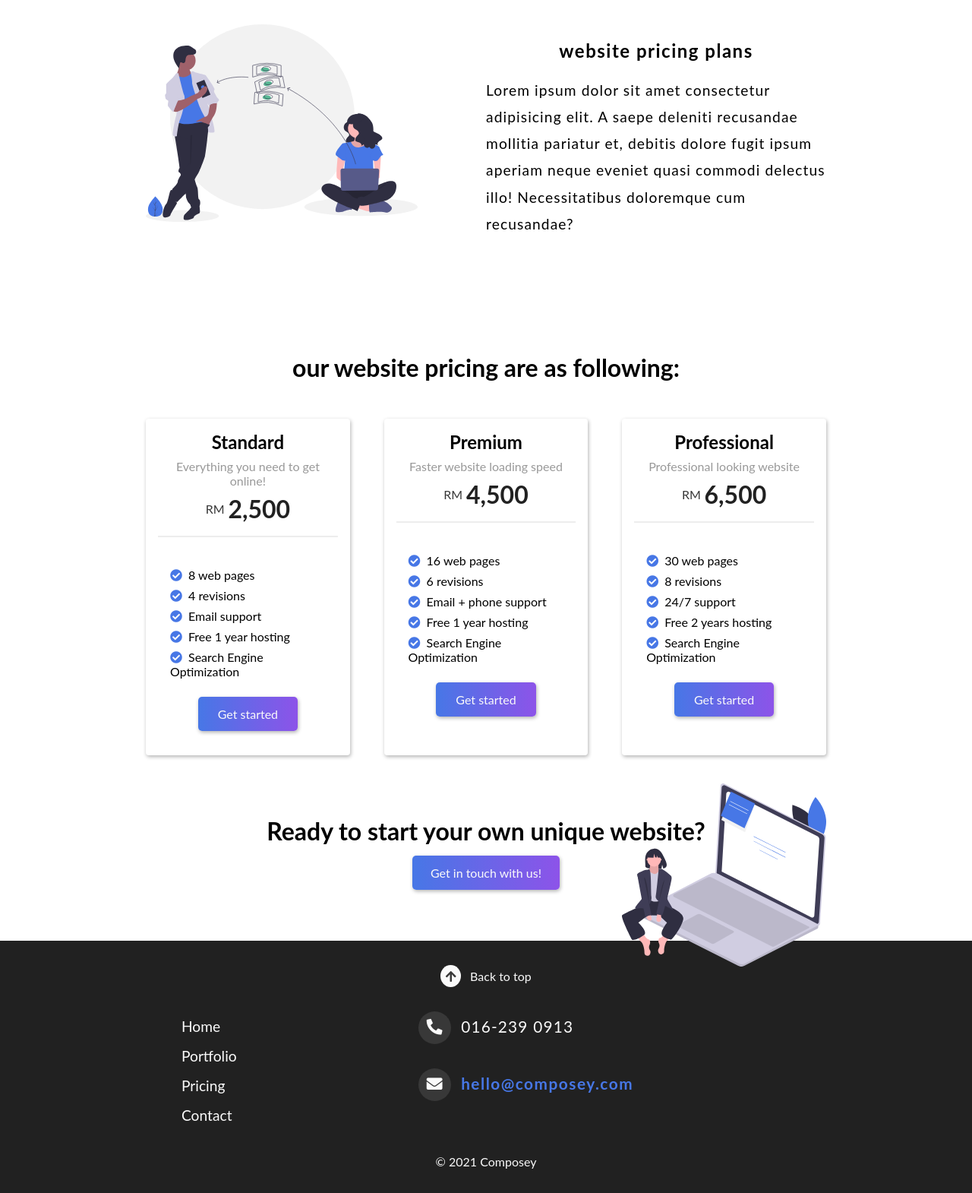
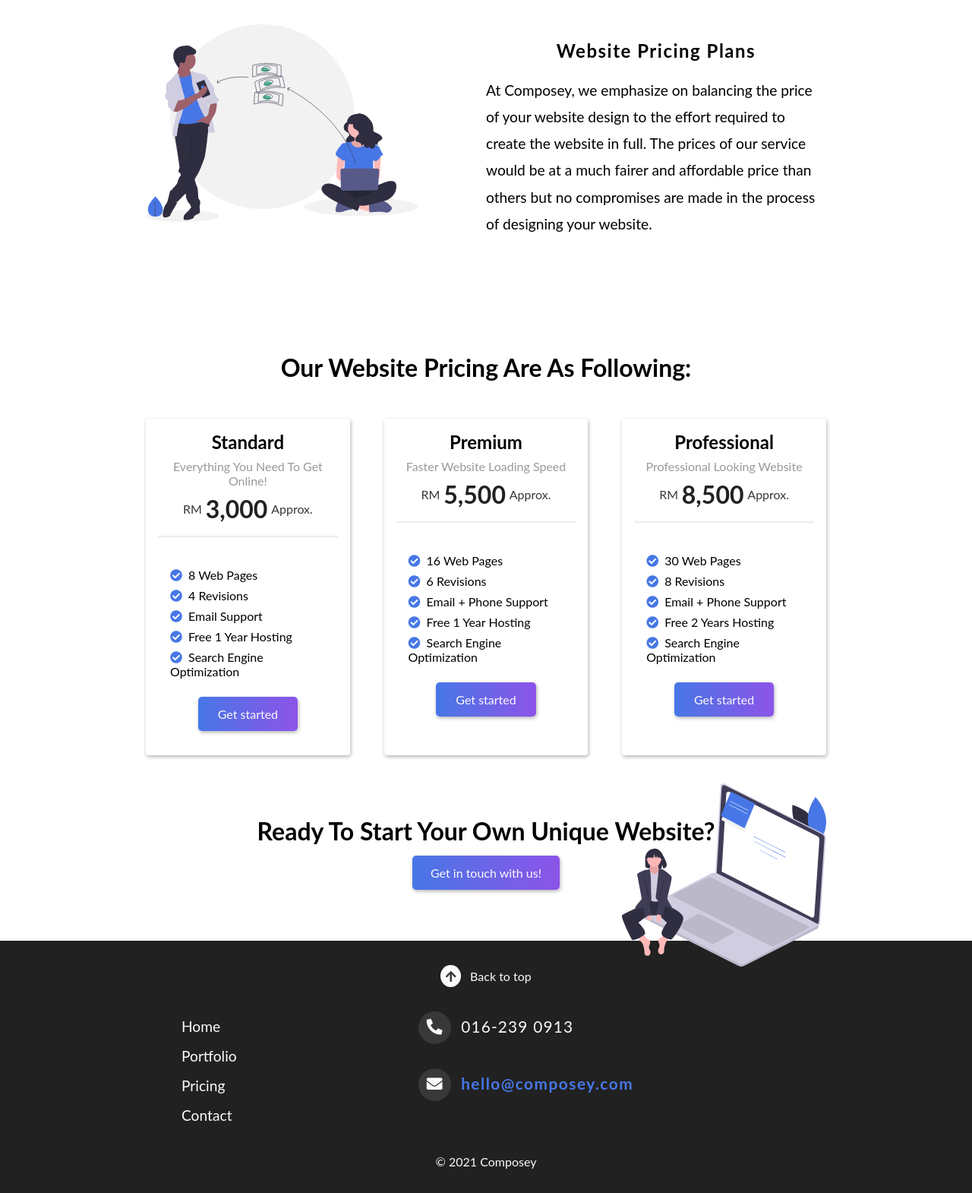
Before and after one commit to wilsonteh/web1201-composey_website-design-service, a PHP site: page /pages/pricing.php in a window 1280 px wide. Shown: the part 71-1641 px from the top of the page at 76% size. Run offline with PHP 8.4, Linux system fonts and the light colour scheme.

Commit message:
Add text content and fixed text capitalization

```diff
--- a/css/index.css
+++ b/css/index.css
@@ -117,7 +117,6 @@
 .about-us .text {
    font-size: 1.2rem;
    line-height: 2.2rem;
-   letter-spacing: 1.1px;
    text-align: center;
    padding: 0 0 0 2rem;
 }
@@ -139,7 +138,6 @@
    justify-content: center;
    font-size: 1.2rem;
    line-height: 2.2rem;
-   letter-spacing: 1.1px;
    padding: 0 2rem;
    text-align: center;
    /* background-color: aqua; */
@@ -232,7 +230,6 @@
 .contact-us .text {
    font-size: 1.2rem;
    line-height: 2.2rem;
-   letter-spacing: 1.1px;
    text-align: center;
    padding: 0 0 0 2rem;
 }
--- a/css/pricing.css
+++ b/css/pricing.css
@@ -36,19 +36,15 @@ main {
 .pricing-intro .title {
    text-align: center;
    letter-spacing: 1.5px;
-   text-transform: lowercase;
 }
 
 .pricing-intro .para {
    font-size: 1.2rem;
    line-height: 2.2rem;
-   letter-spacing: 1.1px;
-   /* text-align: center; */
 }
 
 .section-text {
    font-size: 2rem;
-   text-transform: lowercase;
    text-align: center;
    font-weight: bold;
 }
@@ -104,7 +100,7 @@ main {
    font-size: 2rem;
    color: var(--black);
    font-weight: bold;
-   margin-left: .3rem;
+   margin: 0 .3rem;
 }
 
 .line {
--- a/pages/portfolio.php
+++ b/pages/portfolio.php
@@ -39,7 +39,9 @@
    <main id="container">
       <h1>Portfolio</h1>
 
-      <p class="text">Browse at some of our past projects</p>
+      <p class="text">
+         Browse at some of our past projects, of which can be previewed
+      </p>
 
       <section class="portfolio-list">
          <div class="portfolio-item">
--- a/pages/pricing.php
+++ b/pages/pricing.php
@@ -45,29 +45,31 @@
          <div class="text-wrapper">
             <h1 class="title">Website Pricing Plans</h1>
             <p class="para">
-               Lorem ipsum dolor sit amet consectetur adipisicing elit. A saepe deleniti recusandae mollitia pariatur et, debitis dolore fugit ipsum aperiam neque eveniet quasi commodi delectus illo! Necessitatibus doloremque cum recusandae?
+               At Composey, we emphasize on balancing the price of your website design to the effort required
+               to create the website in full. The prices of our service would be at a much fairer and affordable
+               price than others but no compromises are made in the process of designing your website.
             </p>
          </div>
       </section>
 
-      <div class="section-text">Our website pricing are as following:</div>
+      <div class="section-text">Our Website Pricing Are As Following:</div>
 
       <section class="pricing-table">
          <div class="plan-box standard-plan">
             <div class="heading">
                <h2 class="title">Standard</h2>
-               <div class="descript">Everything you need to get online!</div>
-               <div class="price">RM <span>2,500</span></div>
+               <div class="descript">Everything You Need To Get Online!</div>
+               <div class="price">RM <span>3,000</span> Approx.</div>
             </div>
 
             <div class="line"></div>
 
             <div class="features">
                <ul>
-                  <li><i class="fas fa-check-circle"></i>8 web pages</li>
-                  <li><i class="fas fa-check-circle"></i>4 revisions</li>
-                  <li><i class="fas fa-check-circle"></i>Email support</li>
-                  <li><i class="fas fa-check-circle"></i>Free 1 year hosting</li>
+                  <li><i class="fas fa-check-circle"></i>8 Web Pages</li>
+                  <li><i class="fas fa-check-circle"></i>4 Revisions</li>
+                  <li><i class="fas fa-check-circle"></i>Email Support</li>
+                  <li><i class="fas fa-check-circle"></i>Free 1 Year Hosting</li>
                   <li><i class="fas fa-check-circle"></i>Search Engine Optimization</li>
                </ul>
             </div>
@@ -78,18 +80,18 @@
          <div class="plan-box premium-plan">
             <div class="heading">
                <h2 class="title">Premium</h2>
-               <div class="descript">Faster website loading speed</div>
-               <div class="price">RM <span>4,500</span></div>
+               <div class="descript">Faster Website Loading Speed</div>
+               <div class="price">RM <span>5,500</span> Approx.</div>
             </div>
 
             <div class="line"></div>
 
             <div class="features">
                <ul>
-                  <li><i class="fas fa-check-circle"></i>16 web pages</li>
-                  <li><i class="fas fa-check-circle"></i>6 revisions</li>
-                  <li><i class="fas fa-check-circle"></i>Email + phone support</li>
-                  <li><i class="fas fa-check-circle"></i>Free 1 year hosting</li>
+                  <li><i class="fas fa-check-circle"></i>16 Web Pages</li>
+                  <li><i class="fas fa-check-circle"></i>6 Revisions</li>
+                  <li><i class="fas fa-check-circle"></i>Email + Phone Support</li>
+                  <li><i class="fas fa-check-circle"></i>Free 1 Year Hosting</li>
                   <li><i class="fas fa-check-circle"></i>Search Engine Optimization</li>
                </ul>
             </div>
@@ -100,18 +102,18 @@
          <div class="plan-box professional-plan">
             <div class="heading">
                <h2 class="title">Professional</h2>
-               <div class="descript">Professional looking website</div>
-               <div class="price">RM <span>6,500</span></div>
+               <div class="descript">Professional Looking Website</div>
+               <div class="price">RM <span>8,500</span> Approx.</div>
             </div>
 
             <div class="line"></div>
 
             <div class="features">
                <ul>
-                  <li><i class="fas fa-check-circle"></i>30 web pages</li>
-                  <li><i class="fas fa-check-circle"></i>8 revisions</li>
-                  <li><i class="fas fa-check-circle"></i>24/7 support</li>
-                  <li><i class="fas fa-check-circle"></i>Free 2 years hosting</li>
+                  <li><i class="fas fa-check-circle"></i>30 Web Pages</li>
+                  <li><i class="fas fa-check-circle"></i>8 Revisions</li>
+                  <li><i class="fas fa-check-circle"></i>Email + Phone Support</li>
+                  <li><i class="fas fa-check-circle"></i>Free 2 Years Hosting</li>
                   <li><i class="fas fa-check-circle"></i>Search Engine Optimization</li>
                </ul>
             </div>
@@ -121,7 +123,7 @@
       </section>
 
       <section class="bottom">
-         <h1>Ready to start your own unique website?</h1>
+         <h1>Ready To Start Your Own Unique Website?</h1>
          <a href="../pages/contact.php" class="contact-btn">Get in touch with us!</a>
          <img src="../media/illustrations/noted-pc.svg" id="laptop-illus" alt="noted-pc">
       </section>
```
Also changed, not shown: index.php (+7 -7 lines), pages/contact.php (+4 -4 lines).
